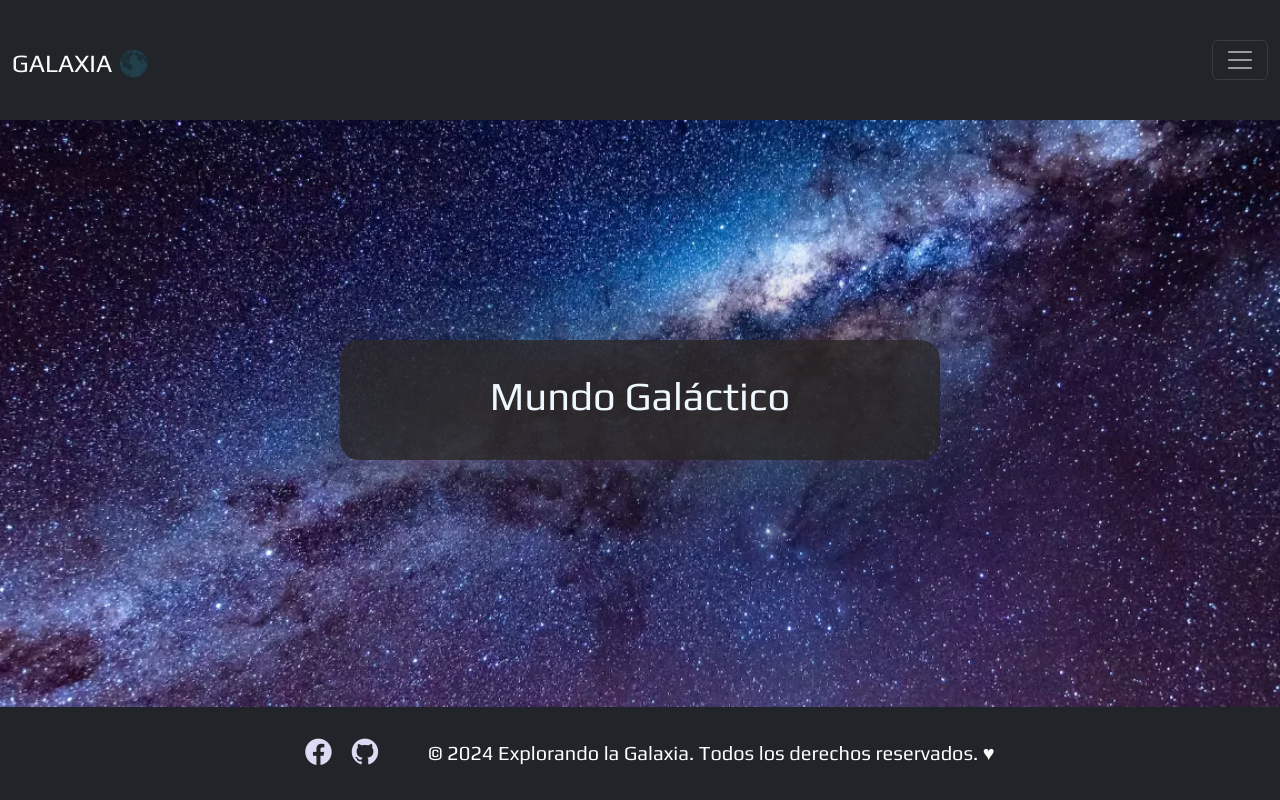
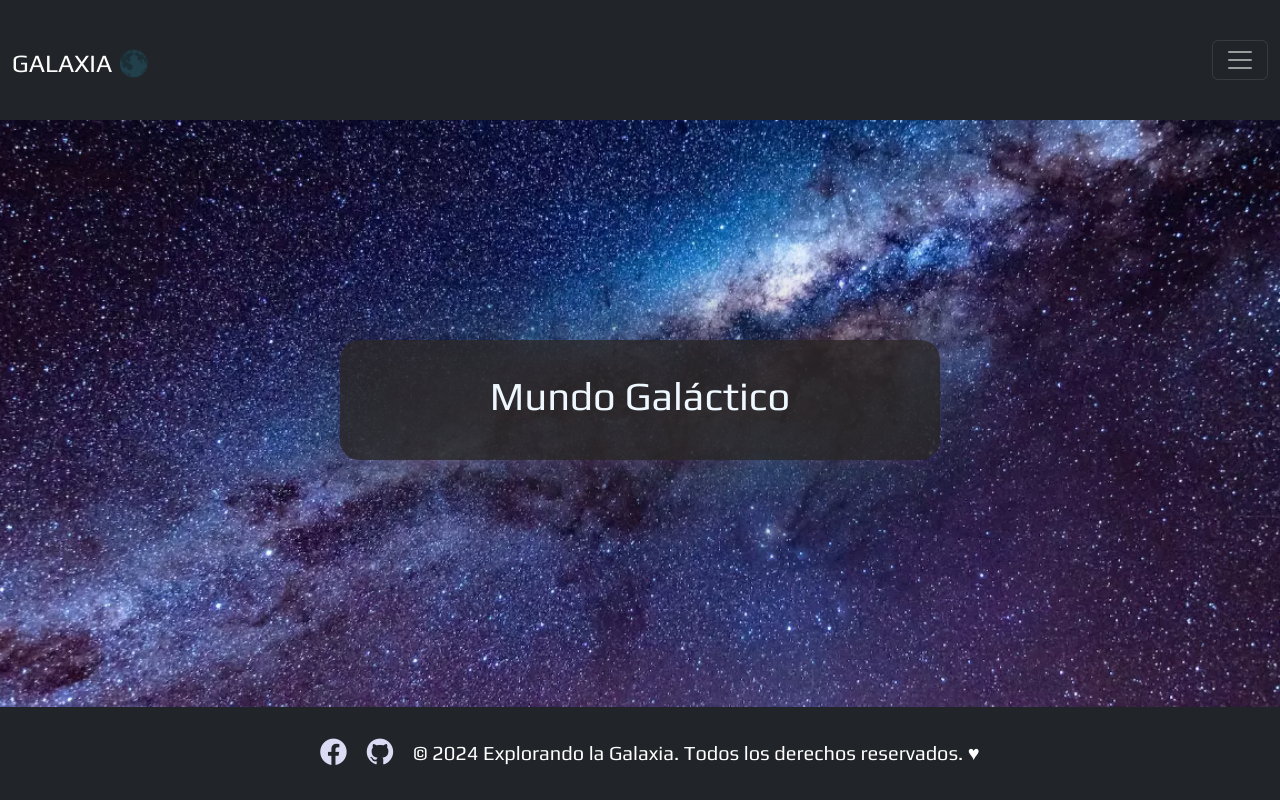
Before and after one commit to Nixnix32/nixnxi32-galaxia.io, a plain HTML site: page index.html in a window 1280 px wide. Drawn offline with nearby package versions, Linux system fonts and the light colour scheme.

Commit message:
cambios de posicio en el footer del index, background alternativo

```diff
--- a/index.html
+++ b/index.html
@@ -97,7 +97,7 @@
     footer {
       width: 100%;
       bottom: 0;
-      position: fixed;
+    position: absolute;
       background-color: #333;
       color: white;
       text-align: center;
@@ -105,7 +105,7 @@
       display: flex;
       justify-content: center;
       align-items: center;
-      gap: 50px;
+      gap: 20px;
     }
 
     /*contendio del footer*/
```
Also changed, not shown: creador.html (+2 -2 lines), galaxia.html (+1 -0 lines), informativa.html (+1 -0 lines).
